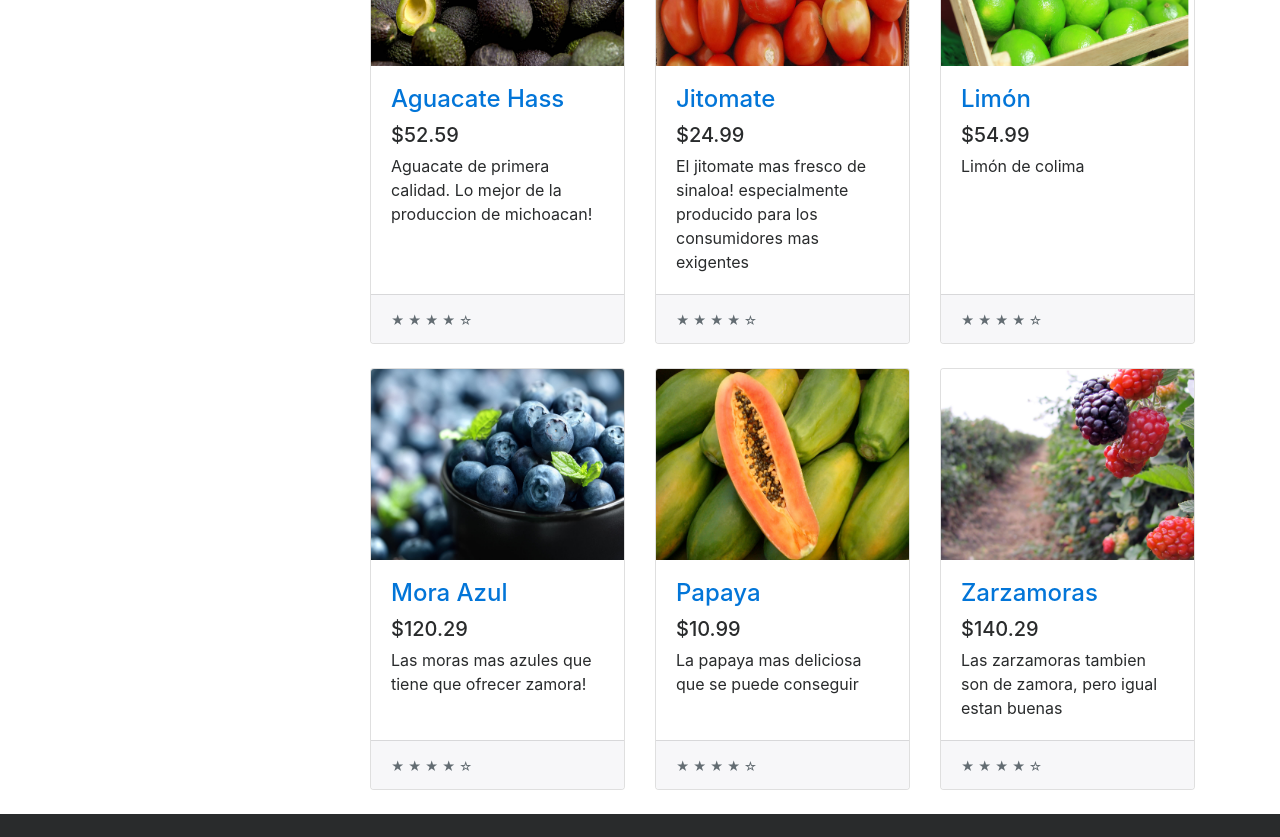
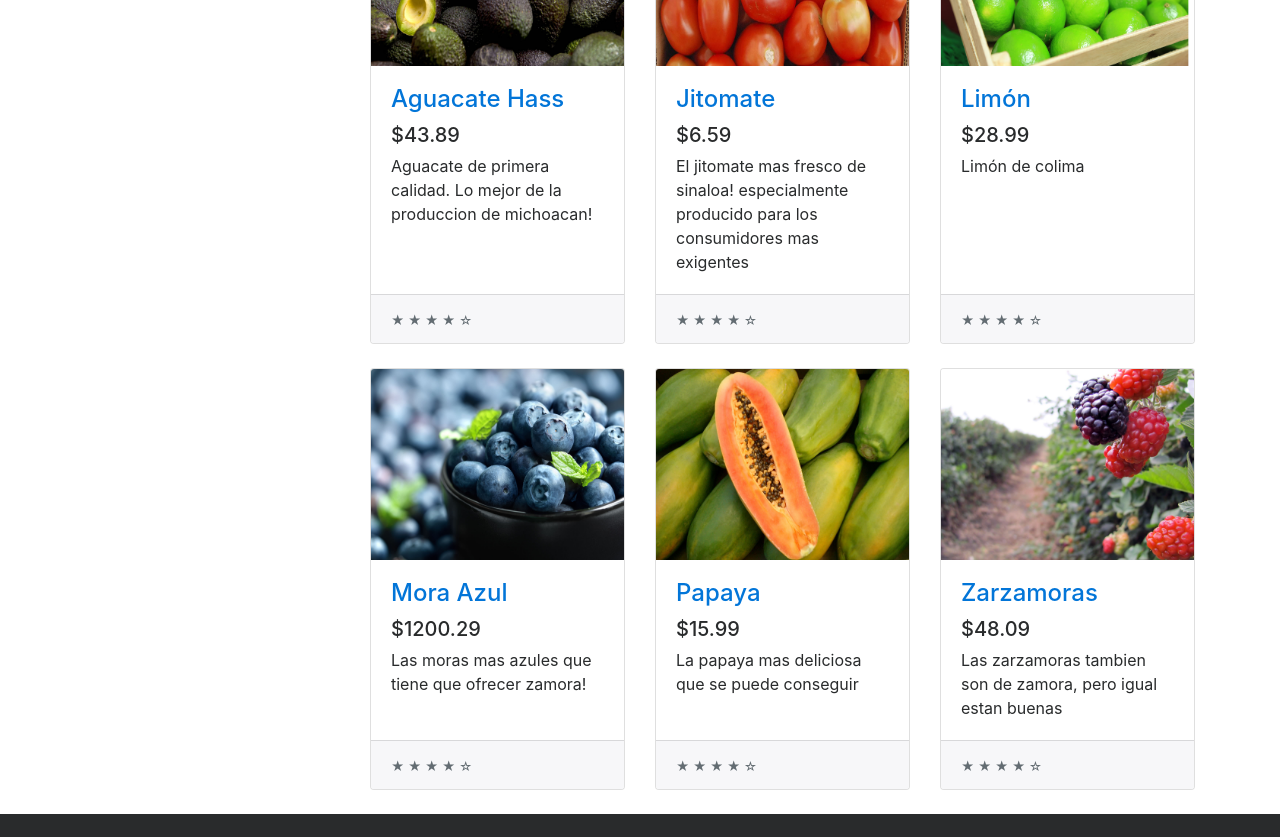
Before and after one commit to nachogoca/fruitzo, a website: page store.html in a window 1280 px wide. Shown: the part 640-1477 px from the top of the page. Drawn offline with Linux system fonts and the light colour scheme.

Commit message:
real prices

```diff
--- a/store.html
+++ b/store.html
@@ -8,7 +8,7 @@
     <meta name="description" content="">
     <meta name="author" content="">
 
-    <title>Shop Homepage - Start Bootstrap Template</title>
+    <title>Shop Homepage</title>
 
     <!-- Bootstrap core CSS -->
     <link href="lib/bootstrap/css/bootstrap.min.css" rel="stylesheet">
@@ -111,7 +111,7 @@
                             <a href="#"><img class="card-img-top img-fluid" src="img/portfolio/thumbnails/1.jpg" alt=""></a>
                             <div class="card-block">
                                 <h4 class="card-title"><a href="#">Aguacate Hass</a></h4>
-                                <h5>$52.59</h5>
+                                <h5>$43.89</h5>
                                 <p class="card-text">Aguacate de primera calidad. Lo mejor de la produccion de michoacan!</p>
                             </div>
                             <div class="card-footer">
@@ -125,7 +125,7 @@
                             <a href="#"><img class="card-img-top img-fluid" src="img/portfolio/thumbnails/2.jpg" alt=""></a>
                             <div class="card-block">
                                 <h4 class="card-title"><a href="#">Jitomate</a></h4>
-                                <h5>$24.99</h5>
+                                <h5>$6.59</h5>
                                 <p class="card-text">El jitomate mas fresco de sinaloa! especialmente producido para los consumidores mas exigentes</p>
                             </div>
                             <div class="card-footer">
@@ -139,7 +139,7 @@
                             <a href="#"><img class="card-img-top img-fluid" src="img/portfolio/thumbnails/3.jpg" alt=""></a>
                             <div class="card-block">
                                 <h4 class="card-title"><a href="#">Limón</a></h4>
-                                <h5>$54.99</h5>
+                                <h5>$28.99</h5>
                                 <p class="card-text">Limón de colima</p>
                             </div>
                             <div class="card-footer">
@@ -153,7 +153,7 @@
                             <a href="#"><img class="card-img-top img-fluid" src="img/portfolio/thumbnails/4.jpg" alt=""></a>
                             <div class="card-block">
                                 <h4 class="card-title"><a href="#">Mora Azul</a></h4>
-                                <h5>$120.29</h5>
+                                <h5>$1200.29</h5>
                                 <p class="card-text">Las moras mas azules que tiene que ofrecer zamora!</p>
                             </div>
                             <div class="card-footer">
@@ -167,7 +167,7 @@
                             <a href="#"><img class="card-img-top img-fluid" src="img/portfolio/thumbnails/5.jpg" alt=""></a>
                             <div class="card-block">
                                 <h4 class="card-title"><a href="#">Papaya</a></h4>
-                                <h5>$10.99</h5>
+                                <h5>$15.99</h5>
                                 <p class="card-text">La papaya mas deliciosa que se puede conseguir</p>
                             </div>
                             <div class="card-footer">
@@ -181,7 +181,7 @@
                             <a href="#"><img class="card-img-top img-fluid" src="img/portfolio/thumbnails/6.jpg" alt=""></a>
                             <div class="card-block">
                                 <h4 class="card-title"><a href="#">Zarzamoras</a></h4>
-                                <h5>$140.29</h5>
+                                <h5>$48.09</h5>
                                 <p class="card-text">Las zarzamoras tambien son de zamora, pero igual estan buenas</p>
                             </div>
                             <div class="card-footer">
```
